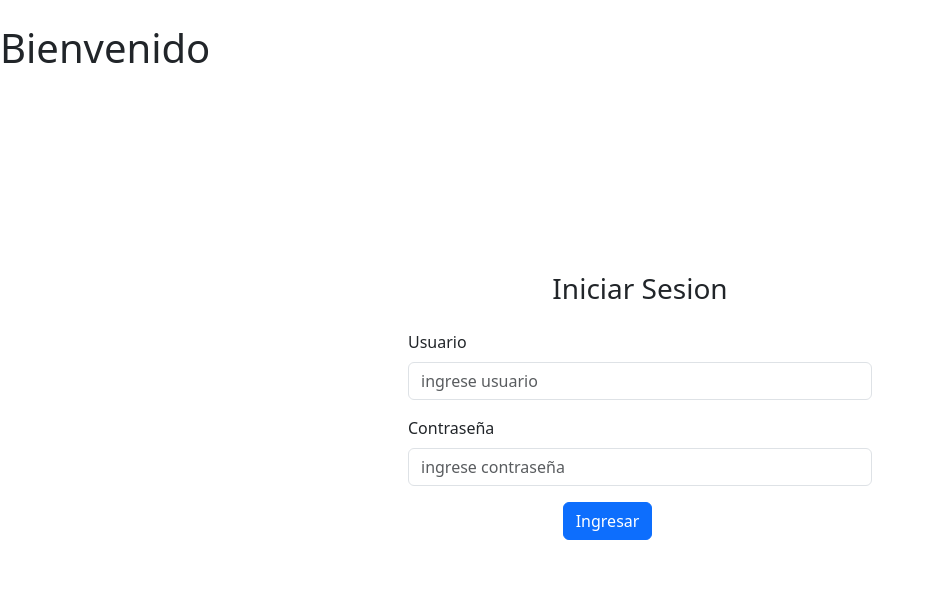
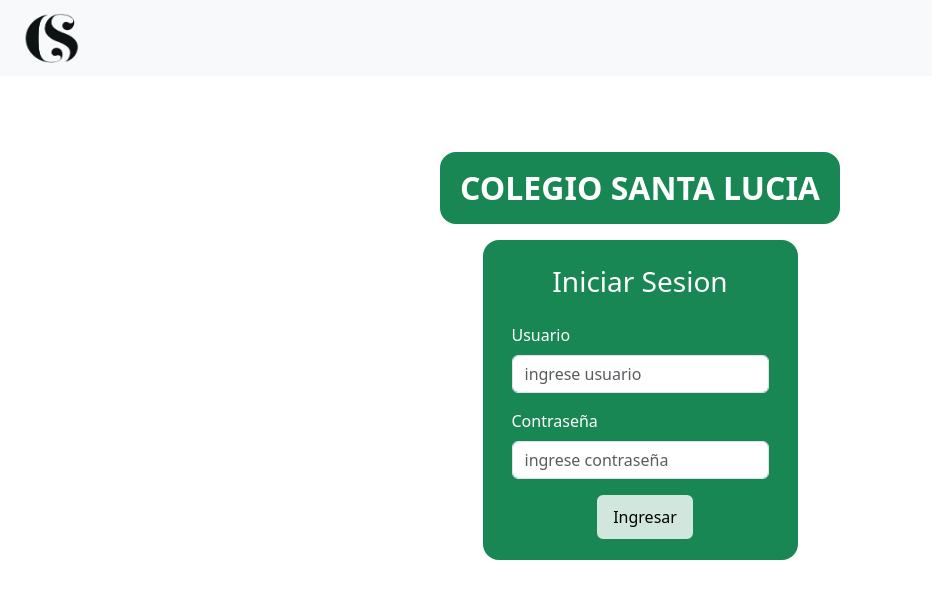
Before and after one commit to rockdev999/M3-Base-de-datos-de-alumnos, a website with bundled scripts: page index.html in a window 1280 px wide. Shown: the whole page, without its empty margins (0-932 px from the left). Built offline with nearby package versions, Linux system fonts and the light colour scheme.

Commit message:
login y carrusel arreglado

```diff
--- a/assets/css/alumnos.css
+++ b/assets/css/alumnos.css
@@ -1,3 +1,9 @@
+.icon {
+  /* background-color: blue; */
+  width: 60px;
+  height: 50px;
+  margin-left: 10px;
+}
 main {
   display: flex;
   flex-direction: column;
--- a/assets/css/home.css
+++ b/assets/css/home.css
@@ -20,6 +20,7 @@ main {
   display: flex;
   flex-direction: column;
   justify-content: center;
+  align-items: center;
 }
 
 .carousel-item img {
@@ -29,7 +30,13 @@ main {
 }
 
 .carousel {
+  margin-top: 30px;
   padding: 0px 30px 0px 30px;
+  width: 60%;
+  /* display: flex; */
+  /* flex-direction: row; */
+  /* justify-content: center; */
+  /* align-items: center; */
   /* height: 300px; */
 }
 .carousel-inner {
--- a/assets/css/index.css
+++ b/assets/css/index.css
@@ -6,17 +6,29 @@
 body {
   height: 100vh;
 }
-
+.icon {
+  /* background-color: blue; */
+  width: 60px;
+  height: 50px;
+  margin-left: 10px;
+}
 main {
   display: flex;
   flex-direction: column;
   justify-content: center;
   align-items: center;
-  padding-top: 15%;
+  padding-top: 60px;
 }
-main form {
-  /* display: flex; */
-  /* justify-content: center; */
-  width: 40%;
-  /* height: 50%; */
+.login-form {
+  background-color: #198754;
+  display: flex;
+  flex-direction: column;
+  color: white;
 }
+
+.login-form h3 {
+  /* border-color: #198754; */
+  display: flex;
+  justify-content: center;
+  padding-top: 20px;
+}
--- a/assets/js/controllers/controllers.js
+++ b/assets/js/controllers/controllers.js
@@ -1,5 +1,4 @@
 import { Alumno } from "../../data/class.js";
-// import { lalumnos } from "../alumnos.js";
 export let formValues = {};
 
 export function onChangeInput(event) {
--- a/index.html
+++ b/index.html
@@ -24,10 +24,24 @@
   </head>
   <body>
     <header>
-      <img src="" alt="" />
-      <h1>Bienvenido</h1>
+      <nav class="navbar navbar-expand-lg bg-body-tertiary">
+        <div class="container-fluid">
+          <a class="navbar-brand"
+            ><img class="icon" src="./assets/images/logo-small.png" alt=""
+          /></a>
+        </div>
+      </nav>
     </header>
     <main>
+      <div>
+        <p
+          class="mt-3 fs-2 fw-bolder border-4 rounded-4 border border-success text-center mx-auto p-2"
+          style="width: 400px; background-color: #198754; color: white"
+        >
+          COLEGIO SANTA LUCIA
+        </p>
+      </div>
+      <div class="login-form border border-5 border-success rounded-4">
         <h3>Iniciar Sesion</h3>
         <form class="px-4 py-3">
           <div class="mb-3">
@@ -49,11 +63,21 @@
             />
           </div>
           <div class="col-4 mx-auto">
-          <button id="login" type="submit" class="btn btn-primary">
+            <button
+              id="login"
+              type="submit"
+              class="btn btn-success border-4"
+              style="
+                background-color: #d1e7dd;
+                color: black;
+                border-color: #d1e7dd;
+              "
+            >
               Ingresar
             </button>
           </div>
         </form>
+      </div>
     </main>
   </body>
 </html>
```
Also changed, not shown: alumnos.html (+1 -1 lines), assets/js/alumnos.js (+6 -41 lines), assets/js/materias/t_fisi.js (+3 -41 lines), cursos.html (+1 -1 lines), home.html (+13 -21 lines), materia.html (deleted, +0 -11 lines), materias/t_fisi.html (+1 -1 lines). Lines whose indentation alone changed are shown as unchanged.
